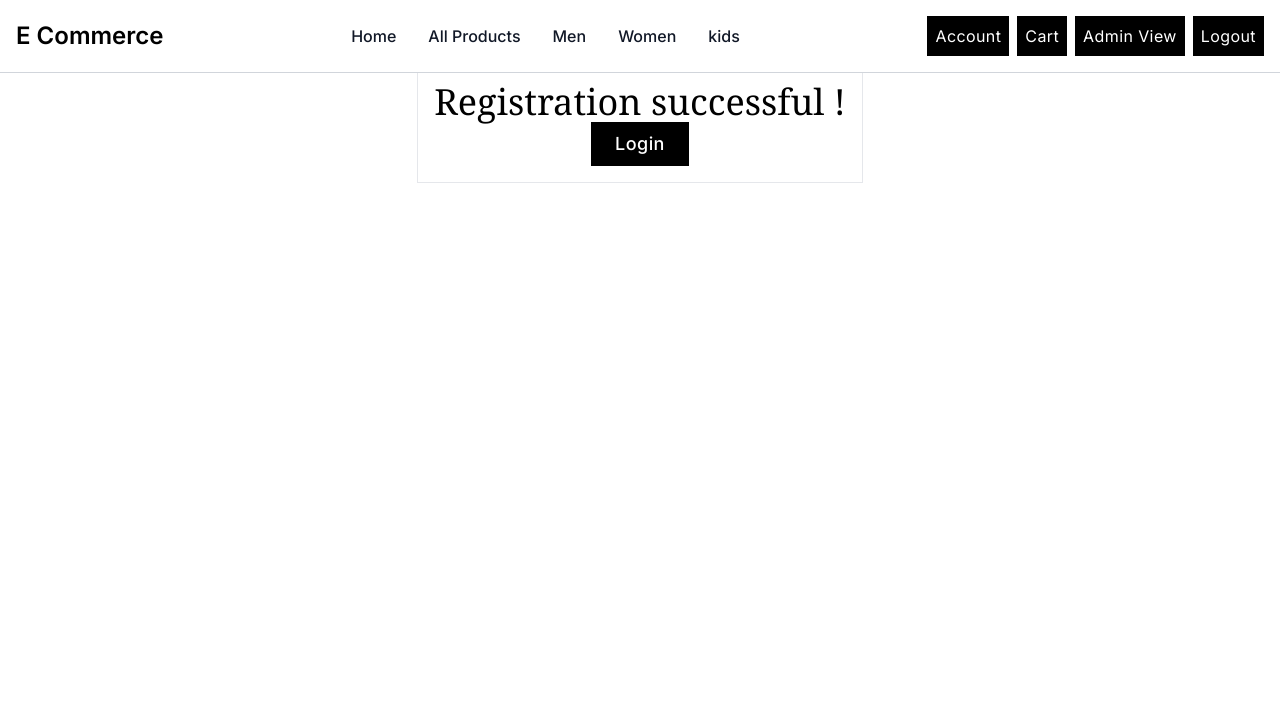
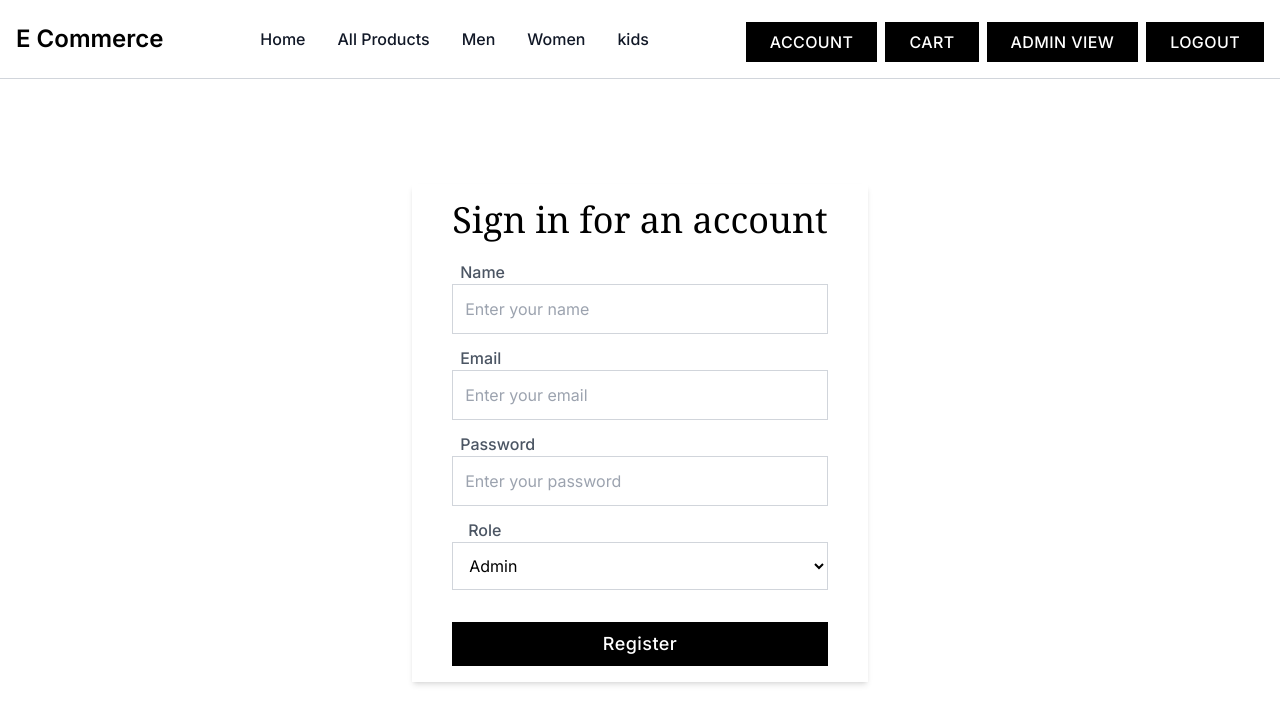
Before and after one commit to Akashyadav18/E_Commerce, a Next.js app: page /register in a window 1280 px wide. Shown: the top 724 px of the page. Built offline with nearby package versions, Linux system fonts and the light colour scheme.

Commit message:
login ui

```diff
--- a/src/app/login/page.jsx
+++ b/src/app/login/page.jsx
@@ -1,9 +1,41 @@
+"use client"
+
+import InputComponents from '@/components/FormElements/InputComponents'
+import { loginFormControls } from '@/utils'
+import { useRouter } from 'next/navigation'
 import React from 'react'
 
 const Login = () => {
+
+  const router = useRouter()
+
   return (
-    <div>
-      Login
+    <div className='bg-white relative max-w-[70%] px-10 m-auto shadow-md '>
+      <div className='w-full flex flex-col justify-center items-center gap-5'>
+        <p className='text-4xl font-medium text-center font-serif'>
+          Login
+        </p>
+        <div className='w-full flex flex-col gap-3'>
+          {
+            loginFormControls.map((controlItem) => (
+              controlItem.componentType === 'input' ? (
+                <InputComponents type={controlItem.type} placeholder={controlItem.placeholder} label={controlItem.label} />
+              ) : null
+            ))
+          }
+          <button className='inline-flex items-center justify-center mt-5  bg-black px-6 py-2 text-lg text-white transition-all duration-200 ease-in-out focus:shadow font-medium tracking-wide'>
+            Login
+          </button>
+          <div className='flex flex-col gap-2'>
+            <p>New to website ?</p>
+            <button className='inline-flex items-center justify-center  bg-black px-6 py-2 text-lg text-white transition-all duration-200 ease-in-out focus:shadow font-medium tracking-wide'
+            onClick={() => router.push('/register')}
+            >
+            Register
+          </button>
+          </div>
+        </div>
+      </div>
     </div>
   )
 }
--- a/src/app/register/page.jsx
+++ b/src/app/register/page.jsx
@@ -1,18 +1,38 @@
+import InputComponents from '@/components/FormElements/InputComponents'
+import SelectComponents from '@/components/FormElements/SelectComponents'
+import { registrationFormControls } from '@/utils';
 import React from 'react'
 
-const isRegistered = true
+const isRegistered = false;
 
 const Register = () => {
   return (
-    <div className='bg-white relative max-w-7xl border mx-auto'>
-    <div className='w-full p-4 flex flex-col justify-center items-center'>
+    <div className='bg-white relative max-w-[70%] px-6 m-auto shadow-md '>
+      <div className='w-full p-4 flex flex-col justify-center items-center gap-5'>
         <p className='text-4xl font-medium text-center font-serif'>
           {isRegistered ? "Registration successful !" : "Sign in for an account"}
         </p>
-      { isRegistered ?
+        {isRegistered ?
           <button className='inline-flex items-center justify-center  bg-black px-6 py-2 text-lg text-white transition-all duration-200 ease-in-out focus:shadow font-medium tracking-wide'>
             Login
-      </button> : null}
+          </button>
+          :
+          <div className='w-full flex flex-col gap-3'>
+            {
+              registrationFormControls.map((controlItem) => (
+                controlItem.componentType === 'input' ? (
+                  <InputComponents type={controlItem.type} placeholder={controlItem.placeholder} label={controlItem.label} />
+                ) :
+                  controlItem.componentType === 'select' ? (
+                    <SelectComponents options={controlItem.options} label={controlItem.label} />
+                  ) : null
+              ))
+            }
+            <button className='inline-flex items-center justify-center mt-5  bg-black px-6 py-2 text-lg text-white transition-all duration-200 ease-in-out focus:shadow font-medium tracking-wide'>
+              Register
+            </button>
+          </div>
+        }
       </div>
     </div>
   )
--- a/src/components/FormElements/InputComponents/index.jsx
+++ b/src/components/FormElements/InputComponents/index.jsx
@@ -5,7 +5,7 @@ const InputComponents = ({label, placeholder, type, onChange, value}) => {
     <div className='relative'>
       <p className='px-2 font-medium text-gray-600'>{label}</p>
       <input type={type || "text"} onChange={onChange} value={value} placeholder={placeholder}
-        className='border placeholder-gray-400 focus:outline-none focus:border-black w-full p-4 text-base block bg-white border-gray-300 rounded-md'
+        className='border placeholder-gray-400 focus:outline-none focus:border-black w-full p-3 text-base block bg-white border-gray-300'
       />
     </div>
   )
--- a/src/components/FormElements/SelectComponents/index.js
+++ b/src/components/FormElements/SelectComponents/index.js
@@ -3,8 +3,8 @@ import React from 'react'
 const SelectComponents = ({label, value, onchange, options=[]}) => {
   return (
     <div className='relative'>
-      <p className='pt-0 pr-2 pb-0 pl-2 -mt-3 mr-0 mb-0 ml-2 font-medium text-gray-600'>{label}</p>
-      <select value={value} onChange={onchange} className='border placeholder-gray-400 focus:outline-none focus:border-black w-full pt-4 pb-4 text-base block bg-white border-gray-300 rounded-md'>
+      <p className='pt-0 pr-2 pb-0 pl-2 mr-0 mb-0 ml-2 font-medium text-gray-600'>{label}</p>
+      <select value={value} onChange={onchange} className='border placeholder-gray-400 focus:outline-none focus:border-black w-full p-3 text-base block bg-white border-gray-300'>
         {
           options && options.length ?
           options.map((optionItem) => (
--- a/src/components/Navbar/index.js
+++ b/src/components/Navbar/index.js
@@ -1,7 +1,7 @@
 "use client"
 
 import { GlobalContext } from '@/context/Index';
-import { adminNavOptions, navOptions, styles } from '@/utils';
+import { adminNavOptions, navOptions } from '@/utils';
 import React, { Fragment, useContext } from 'react'
 import CommonModal from '../CommonModel';
 
@@ -43,18 +43,18 @@ const Navbar = () => {
                         {
                             !isAdminView && isAuthUser ? (
                                 <Fragment>
-                                    <button className={styles.button}>Account</button>
-                                    <button className={styles.button}>Cart</button>
+                                    <button className={"mt-1.5 inline-block bg-black lg:px-6 lg:py-2 p-2 md:font-medium uppercase tracking-wide text-white"}>Account</button>
+                                    <button className={"mt-1.5 inline-block bg-black lg:px-6 lg:py-2 p-2 md:font-medium uppercase tracking-wide text-white"}>Cart</button>
                                 </Fragment>
                             ) : null
                         }
                         {
                             user?.role === 'admin' ?
-                                isAdminView ? <button className={styles.button}>Client View</button> : <button className={styles.button}>Admin View</button>
+                                isAdminView ? <button className={"mt-1.5 inline-block bg-black lg:px-6 lg:py-2 p-2 md:font-medium uppercase tracking-wide text-white"}>Client View</button> : <button className={"mt-1.5 inline-block bg-black lg:px-6 lg:py-2 p-2 md:font-medium uppercase tracking-wide text-white"}>Admin View</button>
                                 : null
                         }
                         {
-                            isAuthUser ? <button className={styles.button}>Logout</button> : <button className={styles.button}>Login</button>
+                            isAuthUser ? <button className={"mt-1.5 inline-block bg-black lg:px-6 lg:py-2 p-2 md:font-medium uppercase tracking-wide text-white"}>Logout</button> : <button className={"mt-1.5 inline-block bg-black lg:px-6 lg:py-2 p-2 md:font-medium uppercase tracking-wide text-white"}>Login</button>
                         }
 
                         <button
--- a/src/utils/index.js
+++ b/src/utils/index.js
@@ -238,7 +238,3 @@ export const addNewAddressFormControls = [
         componentType: "input",
     },
 ];
-
-export const styles = {
-    button: "mt-1.5 inline-block bg-black lg:px-6 lg:py-2 p-2 md:font-medium uppercase tracking-wide text-white",
-}
```
Lines whose indentation alone changed are shown as unchanged.
